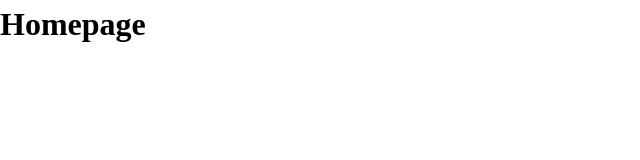
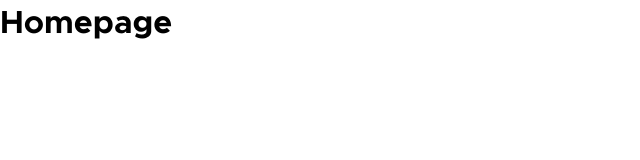
Before and after one commit to Asylcreek/finch-take-home, a Next.js app: page / in a window 1280 px wide. Shown: the top 160 px of the page, without its empty margins (0-640 px from the left). Built offline with nearby package versions, Linux system fonts and the light colour scheme.

Commit message:
style: Add css vars

```diff
--- a/app/layout.tsx
+++ b/app/layout.tsx
@@ -2,11 +2,14 @@ import type { Metadata } from 'next';
 
 import type { ReactNode } from 'react';
 
-import './base.css';
+import './styles/vars.css';
+import './styles/base.css';
+
+import { metropolis } from './helpers/fonts';
 
 export const metadata: Metadata = {
-  title: 'Homepage',
-  description: 'The homepage of your app',
+  title: 'Quickly',
+  description: 'Start turning your dream into a reality!!',
 };
 
 interface IRootLayoutProps {
@@ -15,7 +18,7 @@ interface IRootLayoutProps {
 
 export default function RootLayout({ children }: IRootLayoutProps) {
   return (
-    <html lang="en">
+    <html lang="en" className={metropolis.variable}>
       <body>{children}</body>
     </html>
   );
--- a/app/base.css
+++ b/app/styles/base.css
@@ -8,6 +8,8 @@
 
 html {
   box-sizing: border-box;
+  /*1rem = 10px*/
+  font-size: 62.5%;
 }
 
 html,
@@ -17,8 +19,9 @@ body {
 }
 
 body {
+  font-family: var(--font-metropolis);
   font-weight: 400;
-  font-size: 16px;
+  font-size: 1.6rem;
   line-height: 1.5;
   -webkit-font-smoothing: antialiased;
 }
@@ -30,7 +33,7 @@ img {
   font-style: italic;
   background-repeat: no-repeat;
   background-size: cover;
-  shape-margin: 1.2rem;
+  shape-margin: 1.92rem;
   pointer-events: none;
 }
 
--- /dev/null
+++ b/app/styles/vars.css
@@ -0,0 +1,11 @@
+:root {
+  /* each color var is a set of rgb values */
+  /* which would be use as so: `color: rgb(--color-site-a) OR color: rgba(--color-site-a, 50%)` */
+  --color-site-a: 102, 112, 133;
+  --color-site-b: 16, 24, 40;
+  --color-site-c: 52, 64, 84;
+  --color-site-d: 237, 50, 55;
+  --color-site-e: 244, 132, 135;
+
+  --color-white: 255, 255, 255;
+}
```
